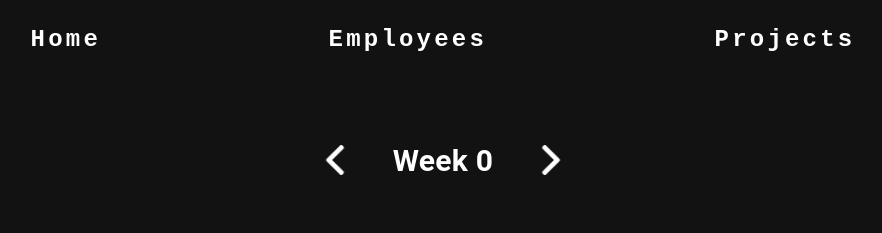
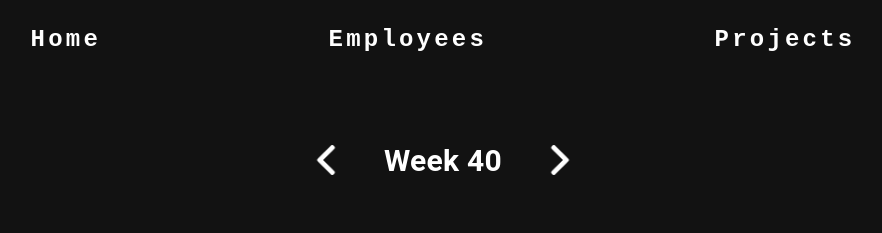
Before and after one commit to RickRietbergen/project-react-net, a React (Vite) app in the folder frontend/project/: page / in a window 1280 px wide. Shown: the top 233 px of the page, without its empty margins (197-1079 px from the left). Built offline with nearby package versions, Linux system fonts and the light colour scheme; no server answers.

Commit message:
planning set week -> was stadaard waarde 0

```diff
--- a/frontend/project/src/App.tsx
+++ b/frontend/project/src/App.tsx
@@ -20,10 +20,22 @@ export interface ISelectedPlanning {
 
 const App = () => {
   const [planningData, setPlanningData] = useState<ISelectedPlanning[]>([]);
-  const [currentweek, setCurrentWeek] = useState(0);
+  const [currentweek, setCurrentWeek] = useState(getWeekNumber(new Date()));
 
   const [modalOpen, setModalOpen] = useState(false);
   const [selectedPlanning, setSelectedPlanning] = useState<ISelectedPlanning | null>(null);
+
+  function getWeekNumber(date: Date): number {
+    const currentDate = new Date(date);
+    currentDate.setHours(0, 0, 0, 0);
+    currentDate.setDate(
+      currentDate.getDate() + 3 - ((currentDate.getDay() + 6) % 7)
+    );
+    const startDate = new Date(currentDate.getFullYear(), 0, 4);
+    return (
+      1 + Math.round((currentDate.getTime() - startDate.getTime()) / 604800000)
+    );
+  }
 
   const fetchPlanning = () => {
     fetch(`${API_URL}Planning`, { method: "GET" })
```
